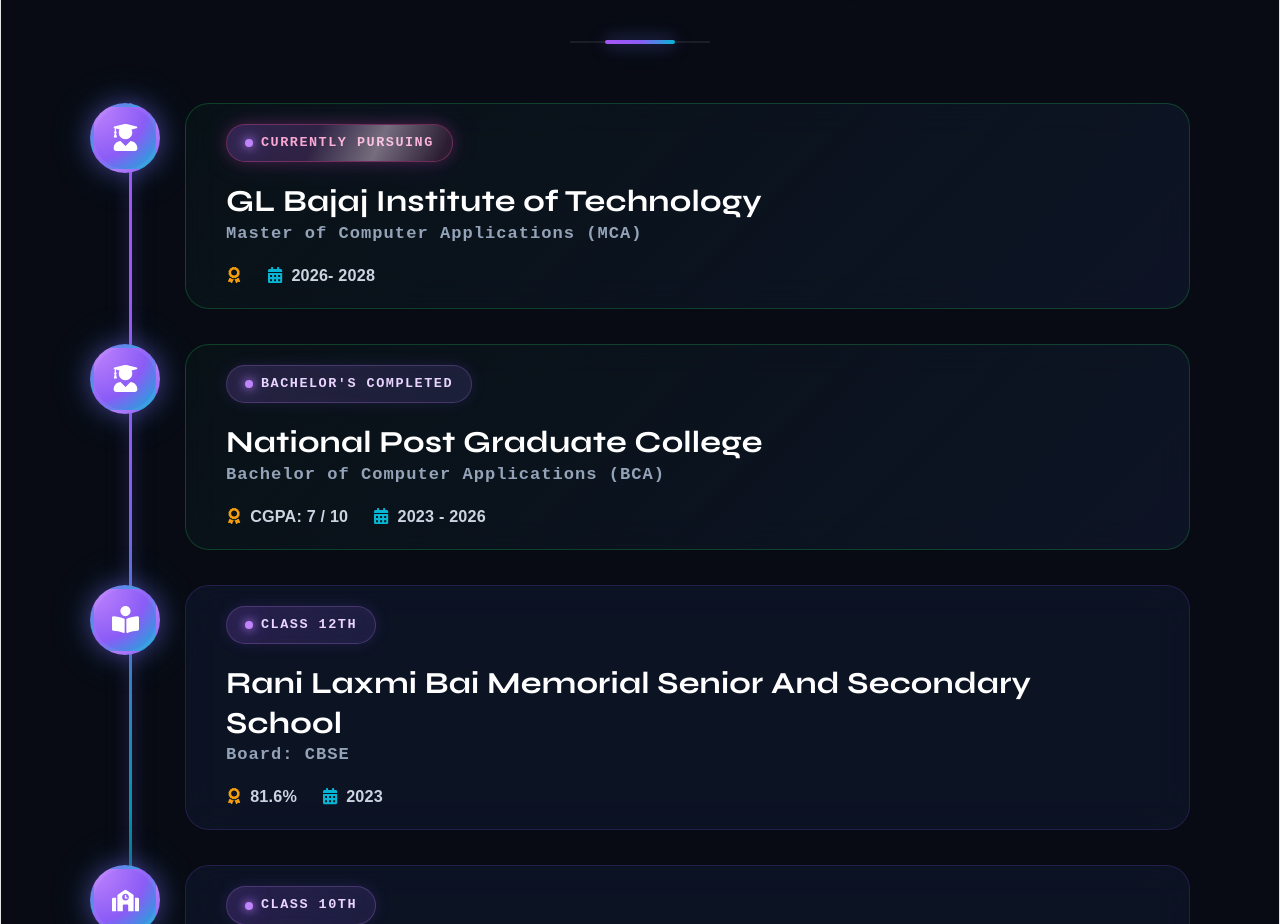
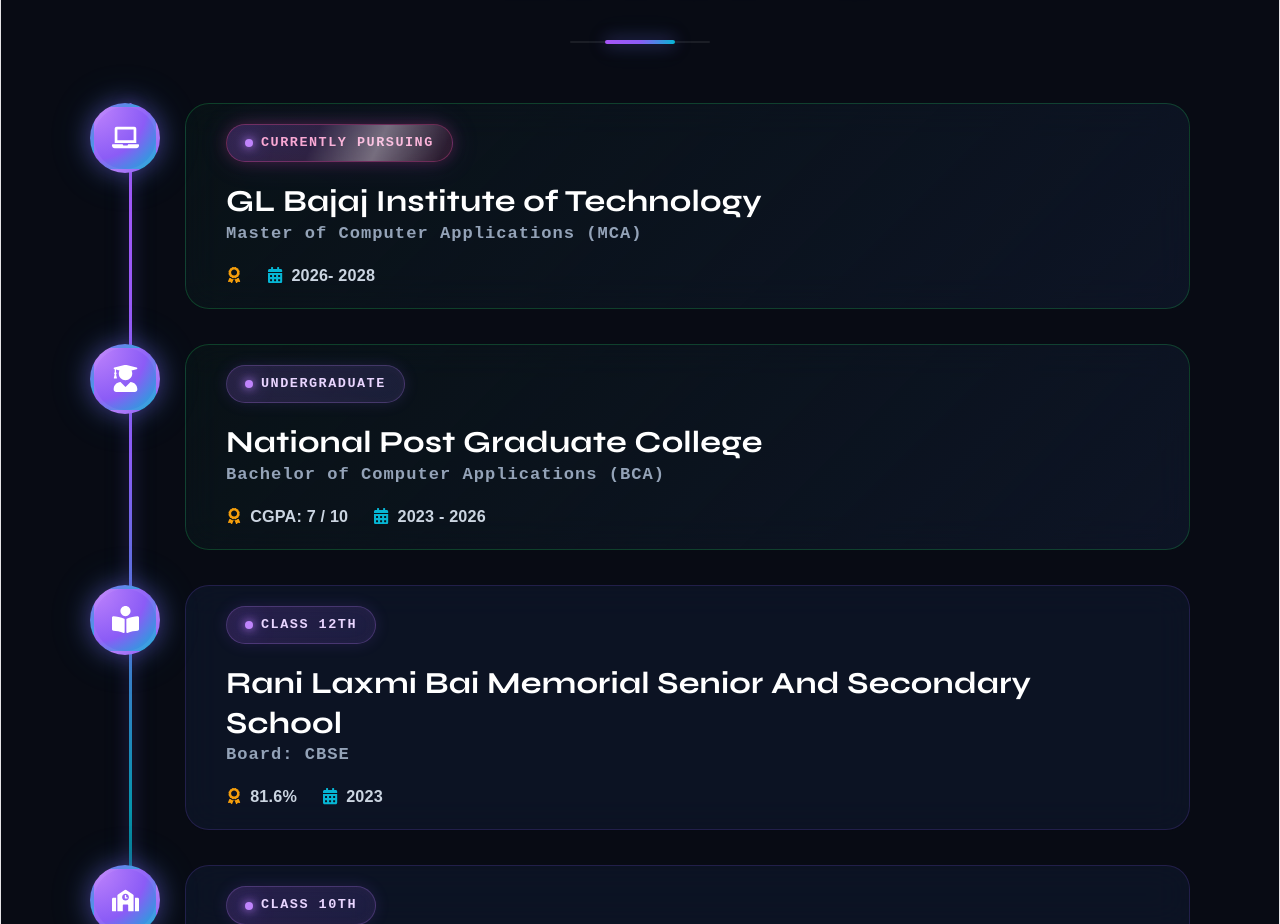
Before and after one commit to priyanshkatiyar9988-del/Priyansh_Katiyar_Portfolio, a React (Vite) app: page / in a window 1280 px wide. Shown: the part 4080-5004 px from the top of the page. Built offline with nearby package versions, Linux system fonts and the light colour scheme.

Commit message:
new changes

```diff
--- a/src/components/Education.jsx
+++ b/src/components/Education.jsx
@@ -6,6 +6,7 @@ import {
   FaUserGraduate,
   FaCalendarAlt,
   FaAward,
+  FaLaptop,
   FaStar
 } from "react-icons/fa";
 
@@ -30,7 +31,7 @@ function Education() {
         <div className="timeline-item">
 
           <div className="timeline-icon">
-            <FaUserGraduate />
+            <FaLaptop />
           </div>
 
           <div className="timeline-card current-card reveal">
@@ -74,7 +75,7 @@ function Education() {
 
             <span className="edu-badge">
                 <span className="badge-dot"></span>
-              Bachelor's Completed
+              UnderGraduate
             </span>
 
             <h3>
```
